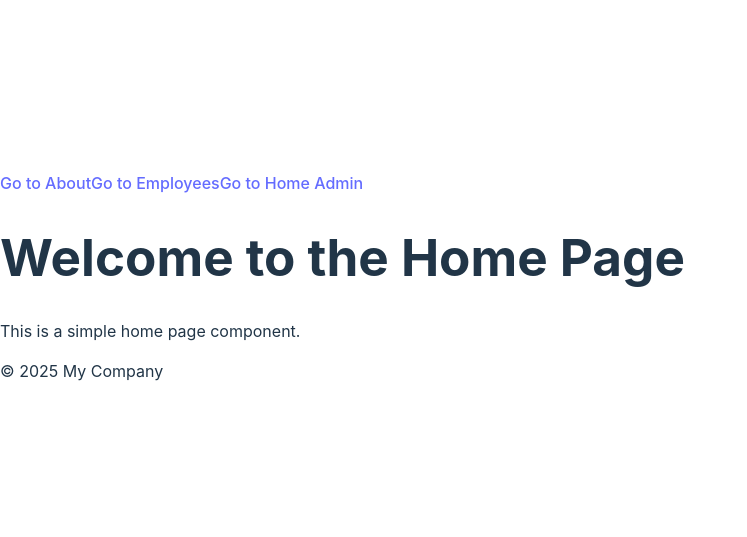
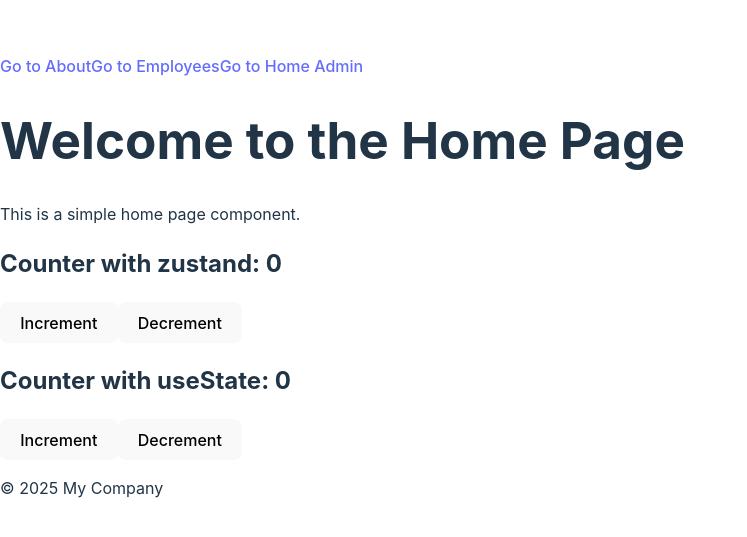
Before and after one commit to OmarAbdo/Reacting, a React (Vite) app in the folder create-vite-ts/: page / in a window 1280 px wide. Shown: the part 115-652 px from the top of the page, without its empty margins (0-747 px from the left). Built offline with nearby package versions, Linux system fonts and the light colour scheme.

Commit message:
Small Zustand exposure

```diff
--- a/create-vite-ts/src/pages/home.tsx
+++ b/create-vite-ts/src/pages/home.tsx
@@ -1,8 +1,23 @@
+import useCounterStore from "../store";
+import { useState } from "react";
+
 export default function Home() {
+  const [value, setValue] = useState(0);
+  const { count, increment, decrement } = useCounterStore();
   return (
     <div>
       <h1>Welcome to the Home Page</h1>
       <p>This is a simple home page component.</p>
+      <div>
+        <h2>Counter with zustand: {count}</h2>
+        <button onClick={increment}>Increment</button>
+        <button onClick={decrement}>Decrement</button>
+      </div>
+      <div>
+        <h2>Counter with useState: {value}</h2>
+        <button onClick={() => setValue(value + 1)}>Increment</button>
+        <button onClick={() => setValue(value - 1)}>Decrement</button>
+      </div>
     </div>
   );
 }
--- /dev/null
+++ b/create-vite-ts/src/store.ts
@@ -0,0 +1,16 @@
+import { create } from 'zustand';
+
+interface CounterState {
+    count: number;
+    increment: () => void;
+    decrement: () => void;
+}
+
+
+const useCounterStore = create<CounterState>((set) => ({
+    count: 0, // initial state
+    increment: () => set((state) => ({ count: state.count + 1 })), // action to increment
+    decrement: () => set((state) => ({ count: state.count - 1 })), // action to decrement
+}))
+
+export default useCounterStore;
--- a/package.json
+++ b/package.json
@@ -1,6 +1,7 @@
 {
 	"dependencies": {
 		"@tanstack/react-query": "^5.85.5",
-		"tanstack-query": "^1.0.0"
+		"tanstack-query": "^1.0.0",
+		"zustand": "^5.0.8"
 	}
 }
```
Also changed, not shown: 1 other file (tests, documents, lock files or other folders).
